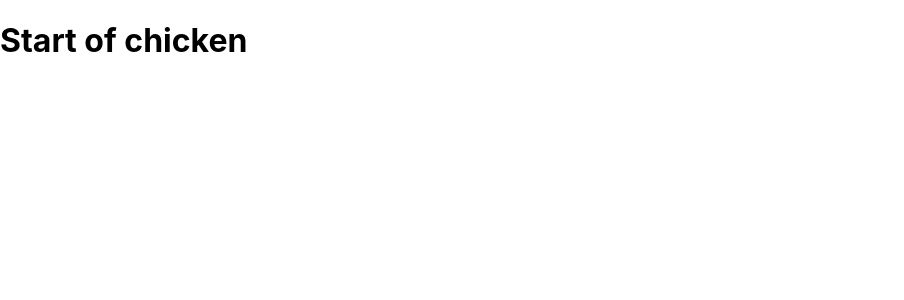
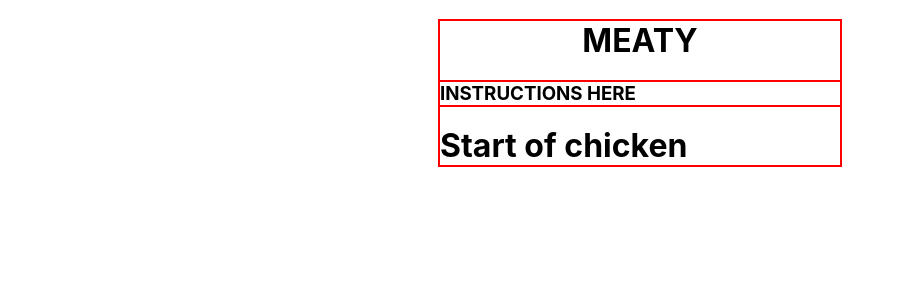
Before and after one commit to trevortylerlee/meatyV2, a Next.js app: page /chicken in a window 1280 px wide. Shown: the top 300 px of the page, without its empty margins (0-904 px from the left). Built offline with nearby package versions, Linux system fonts and the light colour scheme.

Commit message:
create taskbar component

```diff
--- /dev/null
+++ b/comps/Tasks.js
@@ -0,0 +1,13 @@
+import styled from 'styled-components';
+
+const Container = styled.div`
+  width: 400px;
+  margin: 0 auto;
+  outline: 2px red solid;
+`
+
+export default function TaskBar() {
+  return <Container>
+    <h3>INSTRUCTIONS HERE</h3>
+  </Container>
+}
--- a/pages/chicken/index.js
+++ b/pages/chicken/index.js
@@ -1,5 +1,20 @@
+import styled from 'styled-components';
+
+import Nav from "../../comps/Nav"
+import TaskBar from "../../comps/Tasks"
+
+const Container = styled.div`
+  width: 400px;
+  margin: 0 auto;
+  outline: 2px red solid;
+`
+
 export default function ChickenIndex() {
   return <div>
-    <h1>Start of chicken</h1>
+    <Container>
+      <Nav />
+      <TaskBar />
+      <h1>Start of chicken</h1>
+    </Container>
   </div>
 }
```
Also changed, not shown: public/glyphs/arrowLeft.svg (added).
